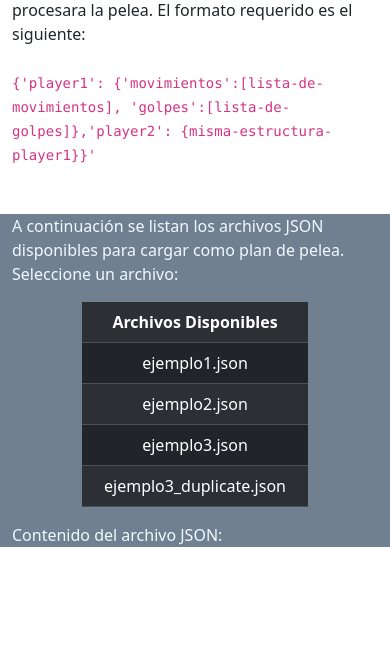
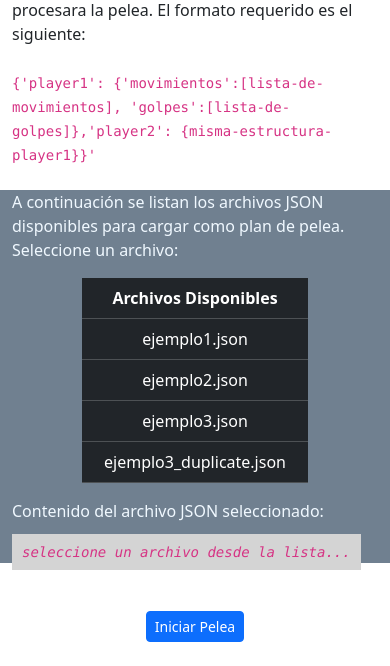
Before and after one commit to jmsarmientopalma/talana_kombat, a Django app: page / in a window 390 px wide. Shown: the part 329-995 px from the top of the page. Before the commit the page ends 876 px from the top, so only its background shows below. Run offline with Django 4.2, Linux system fonts and the light colour scheme; some libraries are stand-ins or nearby versions.

Commit message:
Visualización de contenido de archivos

```diff
--- a/kombat/settings.py
+++ b/kombat/settings.py
@@ -37,7 +37,7 @@ INSTALLED_APPS = [
     "django.contrib.sessions",
     "django.contrib.messages",
     "django.contrib.staticfiles",
-    "kombatweb.apps.KombatwebConfig",
+    "kombatweb",
     "django_bootstrap5",
 ]
 
--- a/kombatweb/static/css/base.css
+++ b/kombatweb/static/css/base.css
@@ -1,3 +1,7 @@
+html, body {
+    width: 100%;
+}
+
 .fondo-oscuro {
     background-color: slategrey;
     padding: 50px auto;
--- a/kombatweb/static/css/kombatweb.css
+++ b/kombatweb/static/css/kombatweb.css
@@ -1,11 +1,18 @@
-code {
-    width: 100%;
-}
-
 h2 {
     text-align: center;
     width: 100%;
     margin-top: 50px;
+}
+
+.code1 {
+    padding: 10px;
+    margin: 5px auto;
+    background-color: rgb(212, 212, 212);
+    width: 500px;
+}
+
+.color-td {
+    color: aquamarine;
 }
 
 .tabla {
--- a/kombatweb/static/js/kombatweb.js
+++ b/kombatweb/static/js/kombatweb.js
@@ -0,0 +1,22 @@
+$(".color-td").click( function() {
+    archivo = $(this).text();
+    console.log(archivo);
+
+    csrf = $("[name='csrfmiddlewaretoken'").eq(0).val();
+
+    data = {
+        "archivo" : archivo,
+        "csrfmiddlewaretoken" : csrf
+    }
+
+    $.ajax({
+        type: "POST",
+        url: "ajax/",
+        data: data,
+        dataType: "json",
+        success: function (response) {
+            console.log(response);
+            $("#codeJson").html(JSON.stringify(response))
+        }
+    });
+});
--- a/kombatweb/templates/base.html
+++ b/kombatweb/templates/base.html
@@ -9,6 +9,8 @@
     <meta name="viewport" content="width=device-width, initial-scale=1.0">
 
     <link rel="stylesheet" href="{% static 'css/base.css' %}">
+
+    <script src="https://code.jquery.com/jquery-3.6.3.min.js" integrity="sha256-pvPw+upLPUjgMXY0G+8O0xUf+/Im1MZjXxxgOcBQBXU=" crossorigin="anonymous"></script>
 
     <title>Talana Kombat Web</title>
 
@@ -43,14 +45,28 @@
 
     </div>
 
-    <br><br>
+    <!-- ESPACIADOR -->
+    <div class="row">
+        <div class="col-md-auto">&nbsp;</div>
+    </div>
 
-    <div class="container-fluid !direction !spacing fondo-oscuro">
+    <div class="container-fluid fondo-oscuro">
         {% block content %}
         {% endblock content %}
     </div>
 
-    <script src="https://code.jquery.com/jquery-3.6.3.min.js" integrity="sha256-pvPw+upLPUjgMXY0G+8O0xUf+/Im1MZjXxxgOcBQBXU=" crossorigin="anonymous"></script>
+    <!-- ESPACIADOR -->
+    <div class="row">
+        <div class="col-md-auto">&nbsp;</div>
+    </div>
+
+    <div class="row">
+        <div class="col-sm-4">&nbsp;</div>
+        <div class="col-sm-4 text-center">
+            <a class="btn btn-primary btn-sm " href="#" role="button">Iniciar Pelea</a>
+        </div>
+        <div class="col-sm-4">&nbsp;</div>
+    </div>
 
 </body>
 </html>
--- a/kombatweb/templates/kombatweb.html
+++ b/kombatweb/templates/kombatweb.html
@@ -11,22 +11,25 @@
 </p>
 
 <div class="container tabla">
-    <table class="table table-dark table-striped table-hover">
+    <table class="table table-dark table-hover">
         <tr>
             <th>Archivos Disponibles</th>
         </tr>
         {% for archivo in archivos %}
         <tr>
-            <td>{{ archivo }}</td>
+            <td class="color-td">{{ archivo }}</td>
         </tr>
         {% endfor %}
     </table>
 </div>
 
 <div>
-    <p>Contenido del archivo JSON:</p>
-    <code>
+    <p>Contenido del archivo JSON seleccionado:</p>
+</div>
 
-    </code>
-</div>
+<code id="codeJson" class="code1">
+    <i>seleccione un archivo desde la lista...</i>
+</code>
+{% csrf_token %}
+<script src="{% static 'js/kombatweb.js' %}"></script>
 {% endblock content %}
--- a/kombatweb/urls.py
+++ b/kombatweb/urls.py
@@ -3,5 +3,6 @@ from django.urls import path
 from . import views
 
 urlpatterns = [
-    path('', views.index, name='index')
+    path('', views.index, name='index'),
+    path('ajax/', views.trae_contenido_json, name='file_json')
 ]
--- a/kombatweb/views.py
+++ b/kombatweb/views.py
@@ -1,4 +1,6 @@
 from django.shortcuts import render
+from django.http import JsonResponse
+from django.core import serializers
 
 import modules.archivos as ar
 
@@ -8,6 +10,15 @@ def index(request):
     # template = loader.get_template('kombatweb/index.html')
     files = ar.lista_json('kombat/static/json/')
     context = {
-        "archivos" : files
+        "archivos" : files,
     }
     return render(request, 'kombatweb.html', context)
+
+def trae_contenido_json(request):
+    if request.method == 'POST':
+        print(request.POST["archivo"])
+        respuesta = ar.json_content('kombat/static/json/', request.POST["archivo"])
+
+        return JsonResponse(respuesta, status=200)
+    else:
+        return JsonResponse({"error": "BAD REQUEST"}, status=400)
--- a/modules/archivos.py
+++ b/modules/archivos.py
@@ -1,4 +1,5 @@
 from pathlib import Path
+import json
 
 def lista_json(ruta_json):
     archivos_json = []
@@ -11,4 +12,4 @@ def lista_json(ruta_json):
 
 def json_content(ruta,archivo):
     with open(ruta+archivo, 'r') as archivo:
-        return archivo.read()
+        return json.load(archivo)
```
